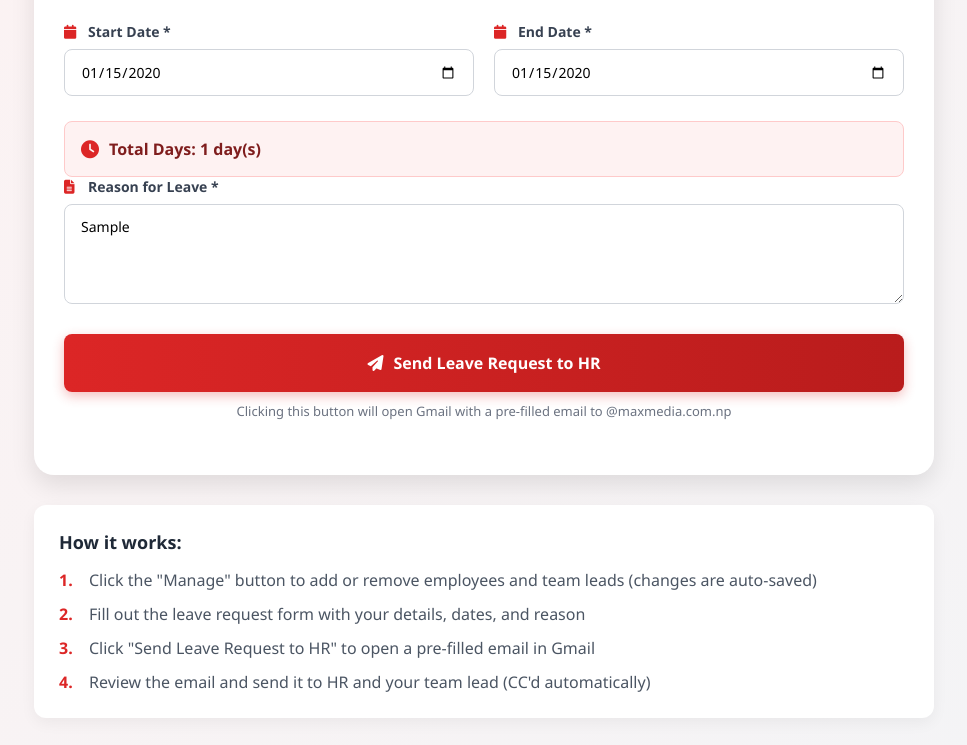
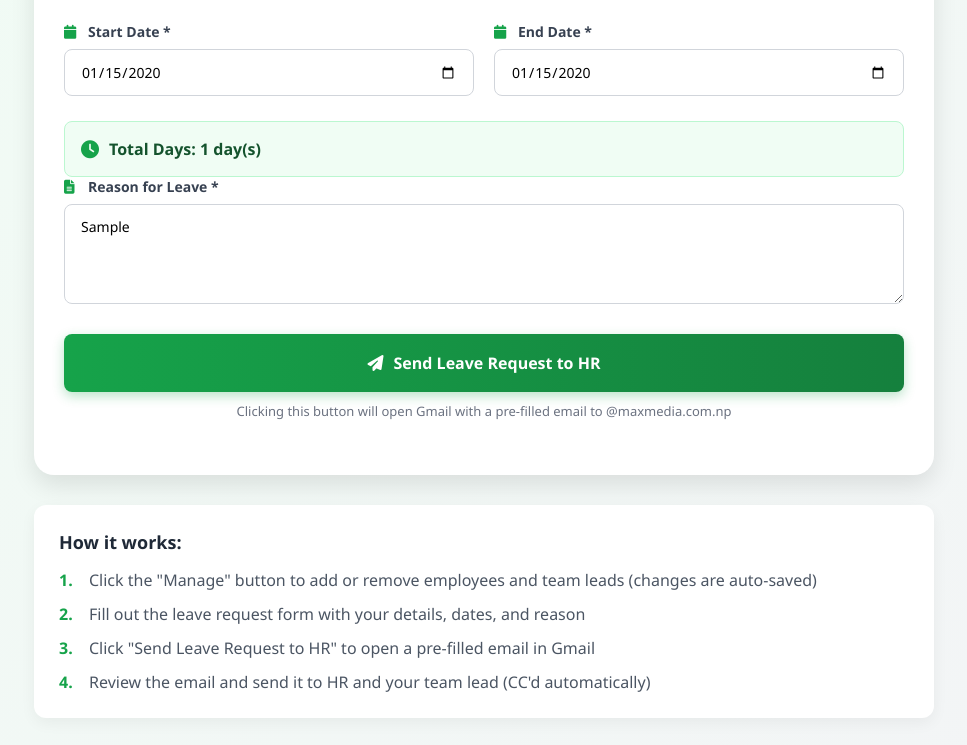
Before and after one commit to DpeshM/maxleave, a plain HTML site: page index.html in a window 1280 px wide. Both pictures are taken after typing "Sample", "2020-01-15", "2020-01-15", "Sample" into the empty fields and a click on the button "Send Leave Request to HR". Shown: the part 547-1292 px from the top of the page, without its empty margins (156-1123 px from the left). Drawn offline with nearby package versions, Linux system fonts and the light colour scheme.

Commit message:
Update index.html

```diff
--- a/index.html
+++ b/index.html
@@ -15,7 +15,7 @@
         }
 
         body {
-            background: linear-gradient(135deg, #fef2f2 0%, #f3f4f6 100%);
+            background: linear-gradient(135deg, #f0fdf4 0%, #f3f4f6 100%);
             min-height: 100vh;
             padding: 20px;
         }
@@ -53,7 +53,7 @@
         }
 
         .header {
-            background: linear-gradient(to right, #dc2626, #b91c1c);
+            background: linear-gradient(to right, #16a34a, #15803d);
             padding: 30px;
             color: white;
         }
@@ -156,12 +156,12 @@
 
         .input-group input:focus {
             outline: none;
-            border-color: #dc2626;
-            box-shadow: 0 0 0 3px rgba(220, 38, 38, 0.1);
+            border-color: #16a34a;
+            box-shadow: 0 0 0 3px rgba(22, 163, 74, 0.1);
         }
 
         .add-btn {
-            background: #dc2626;
+            background: #16a34a;
             color: white;
             border: none;
             padding: 10px 16px;
@@ -176,7 +176,7 @@
         }
 
         .add-btn:hover {
-            background: #b91c1c;
+            background: #15803d;
         }
 
         .list-container {
@@ -252,7 +252,7 @@
 
         .form-label i {
             margin-right: 8px;
-            color: #dc2626;
+            color: #16a34a;
             width: 16px;
         }
 
@@ -315,8 +315,8 @@
         }
 
         .total-days {
-            background: #fef2f2;
-            border: 1px solid #fecaca;
+            background: #f0fdf4;
+            border: 1px solid #bbf7d0;
             border-radius: 8px;
             padding: 16px;
             display: flex;
@@ -326,12 +326,12 @@
         }
 
         .total-days i {
-            color: #dc2626;
+            color: #16a34a;
             font-size: 18px;
         }
 
         .total-days span {
-            color: #7f1d1d;
+            color: #14532d;
             font-weight: 600;
         }
 
@@ -342,7 +342,8 @@
 
         .submit-btn {
             width: 100%;
-            background: linear-gradient(to right, #dc2626, #b91c1c);
+            background: linear-gradient(to right, #16a34a, #15803d);
+            box-shadow: 0 4px 12px rgba(22, 163, 74, 0.3);
             color: white;
             border: none;
             padding: 18px;
@@ -355,12 +356,12 @@
             align-items: center;
             gap: 10px;
             transition: transform 0.2s, box-shadow 0.2s;
-            box-shadow: 0 4px 12px rgba(220, 38, 38, 0.3);
+
         }
 
         .submit-btn:hover {
             transform: translateY(-2px);
-            box-shadow: 0 6px 16px rgba(220, 38, 38, 0.4);
+            box-shadow: 0 6px 16px rgba(22, 163, 74, 0.4);
         }
 
         .submit-note {
@@ -401,7 +402,7 @@
 
         .list-number {
             font-weight: 700;
-            color: #dc2626;
+            color: #16a34a;
             margin-right: 10px;
             min-width: 20px;
         }
```
